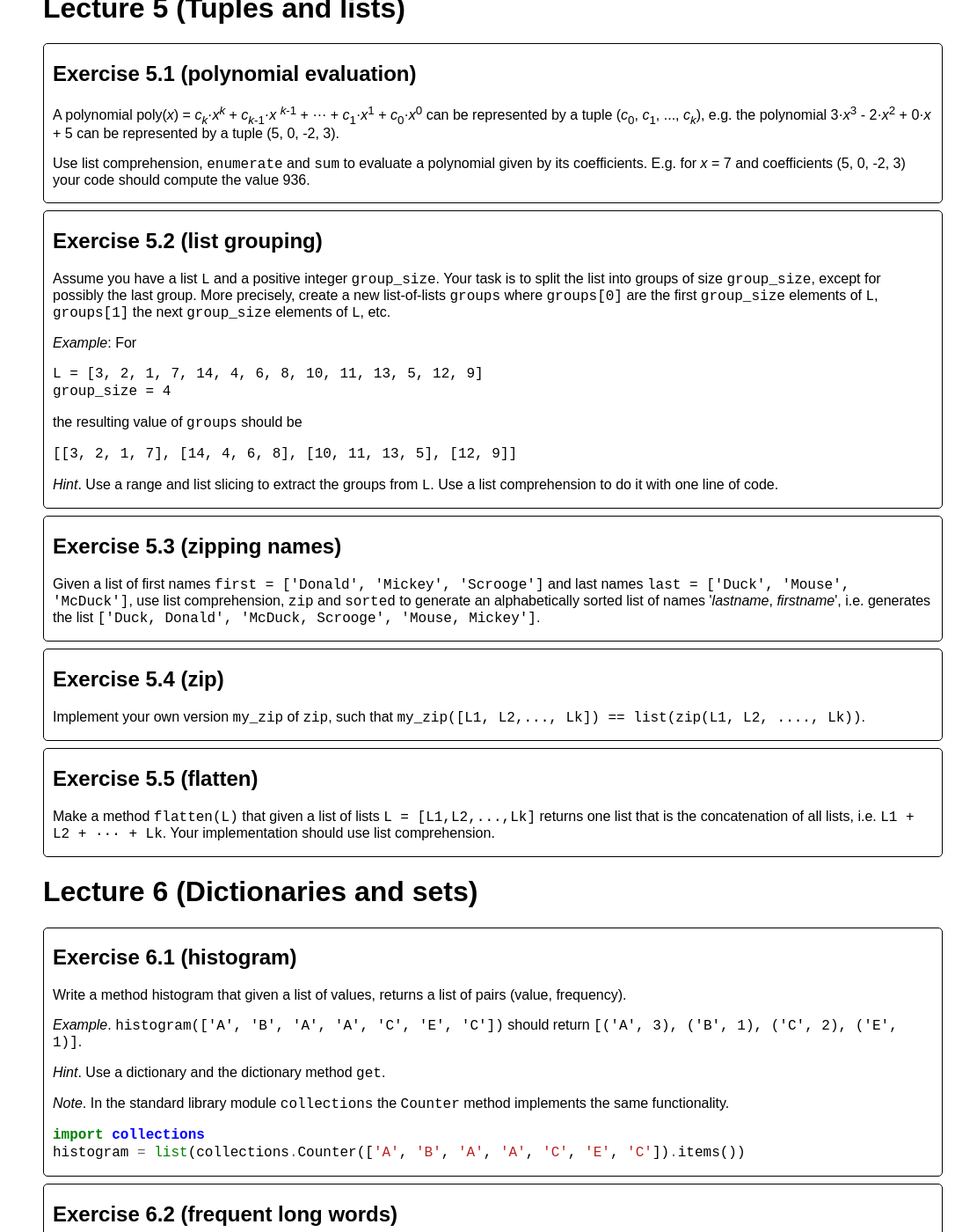
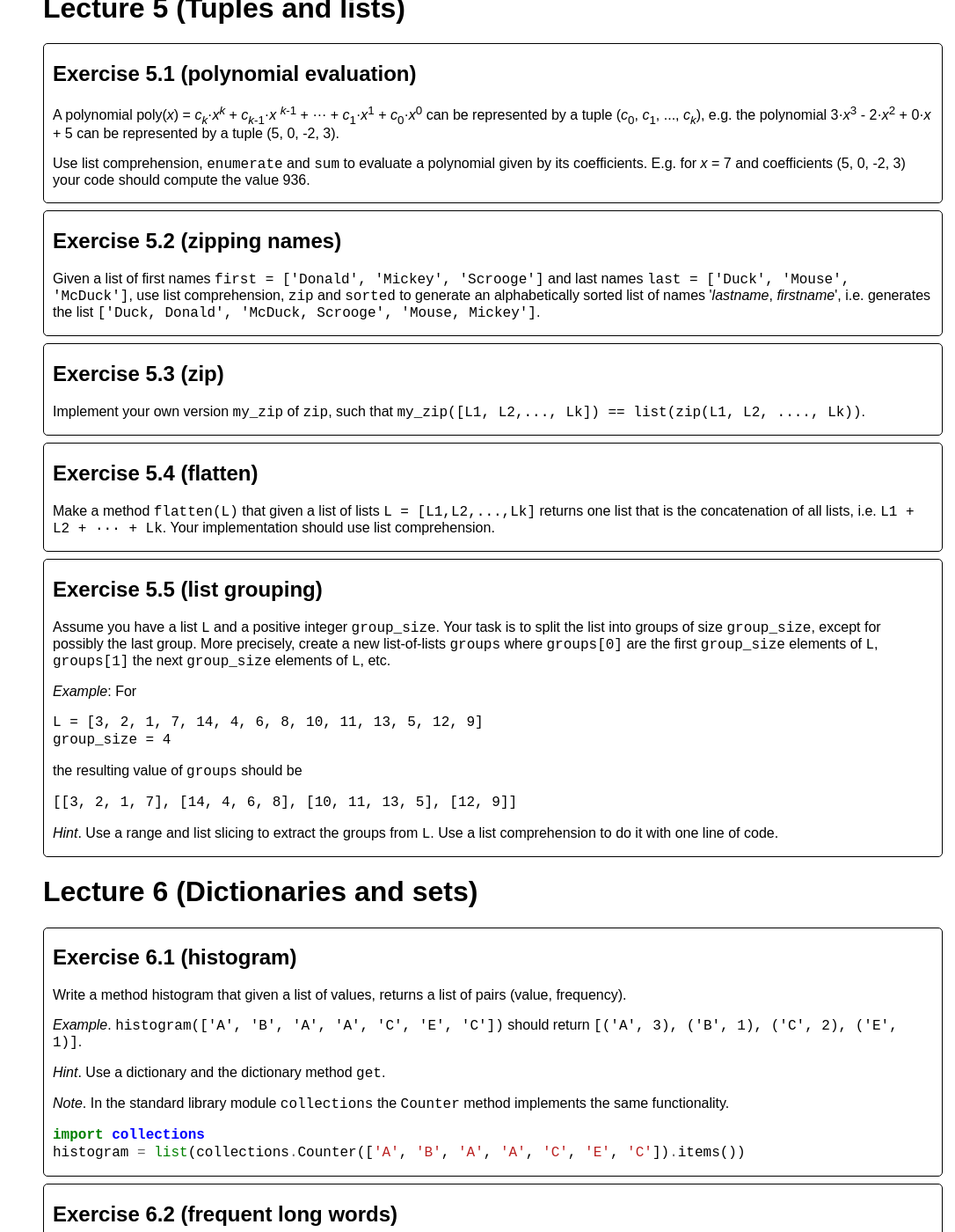
Before and after one commit to gsbrodal/gsbrodal.github.io, a Jekyll site: the page built from ipsa/exercises.html, in a window 1280 px wide and 1400 px high, scrolled down 10672 px. Shown: the whole window at 88% size, without its empty margins (194-1280 px from the left). Built offline with Jekyll 4.4.1, drawn with Linux system fonts in a browser that asks for light colours; some of the changed lines change nothing that is shown.

Commit message:
exercises.html

```diff
--- a/ipsa/exercises.html
+++ b/ipsa/exercises.html
@@ -476,7 +476,21 @@ e.g. the polynomial 3·<em>x</em><sup>3</sup> - 2·<em>x</em><sup>2</sup> + 0·<
 E.g. for <em>x</em> = 7 and coefficients (5, 0, -2, 3) your code should compute the value 936.</p>
 </div>
 <div class="exercise">
-<h2>Exercise 5.2 (list grouping)</h2>
+<h2>Exercise 5.2 (zipping names)</h2>
+<p>Given a list of first names <code>first = ['Donald', 'Mickey', 'Scrooge']</code> and last names <code>last = ['Duck', 'Mouse', 'McDuck']</code>, use list comprehension, <code>zip</code> and <code>sorted</code> to generate an
+alphabetically sorted list of names '<em>lastname</em>, <em>firstname</em>', i.e. generates the list <code>['Duck, Donald', 'McDuck, Scrooge', 'Mouse, Mickey']</code>.</p>
+</div>
+<div class="exercise">
+<h2>Exercise 5.3 (zip)</h2>
+<p>Implement your own version <code>my_zip</code> of <code>zip</code>, such that
+<code>my_zip([L1, L2,..., Lk]) == list(zip(L1, L2, ...., Lk))</code>.</p>
+</div>
+<div class="exercise">
+<h2>Exercise 5.4 (flatten)</h2>
+<p>Make a method <code>flatten(L)</code> that given a list of lists <code>L = [L1,L2,...,Lk]</code> returns one list that is the concatenation of all lists, i.e. <code>L1 + L2 + ··· + Lk</code>. Your implementation should use list comprehension.</p>
+</div>
+<div class="exercise">
+<h2>Exercise 5.5 (list grouping)</h2>
 <p>Assume you have a list <code>L</code> and a positive integer <code>group_size</code>. Your task is to
 split the list into groups of size <code>group_size</code>, except for possibly the last
 group. More precisely, create a new list-of-lists <code>groups</code> where <code>groups[0]</code> are
@@ -493,20 +507,6 @@ group_size = 4
 
 <p><em>Hint</em>. Use a range and list slicing to extract the groups from <code>L</code>. Use a
 list comprehension to do it with one line of code.</p>
-</div>
-<div class="exercise">
-<h2>Exercise 5.3 (zipping names)</h2>
-<p>Given a list of first names <code>first = ['Donald', 'Mickey', 'Scrooge']</code> and last names <code>last = ['Duck', 'Mouse', 'McDuck']</code>, use list comprehension, <code>zip</code> and <code>sorted</code> to generate an
-alphabetically sorted list of names '<em>lastname</em>, <em>firstname</em>', i.e. generates the list <code>['Duck, Donald', 'McDuck, Scrooge', 'Mouse, Mickey']</code>.</p>
-</div>
-<div class="exercise">
-<h2>Exercise 5.4 (zip)</h2>
-<p>Implement your own version <code>my_zip</code> of <code>zip</code>, such that
-<code>my_zip([L1, L2,..., Lk]) == list(zip(L1, L2, ...., Lk))</code>.</p>
-</div>
-<div class="exercise">
-<h2>Exercise 5.5 (flatten)</h2>
-<p>Make a method <code>flatten(L)</code> that given a list of lists <code>L = [L1,L2,...,Lk]</code> returns one list that is the concatenation of all lists, i.e. <code>L1 + L2 + ··· + Lk</code>. Your implementation should use list comprehension.</p>
 </div>
 <a name="lecture6"></a>
 <h1>Lecture 6 (Dictionaries and sets)</h1>
```
